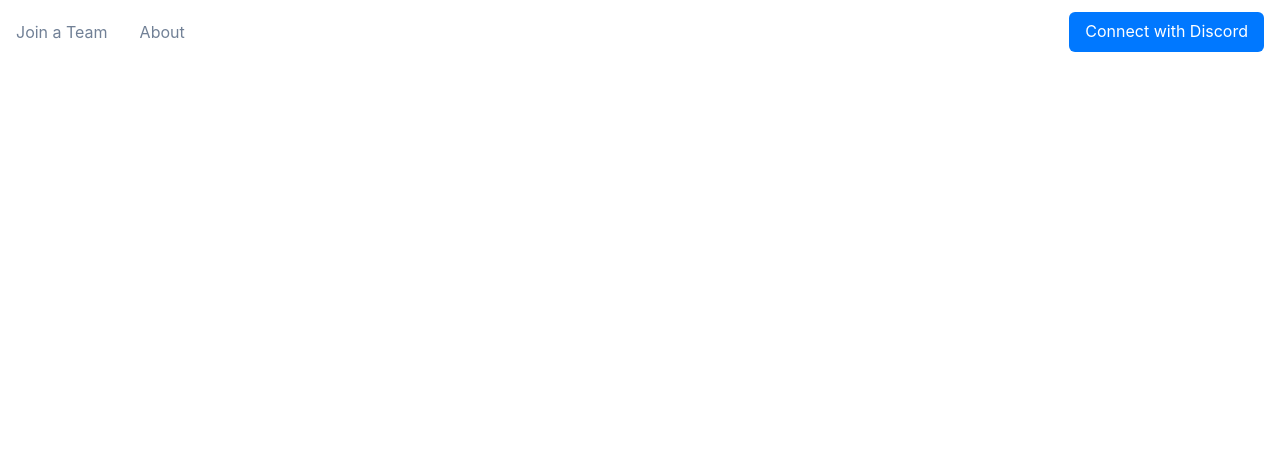
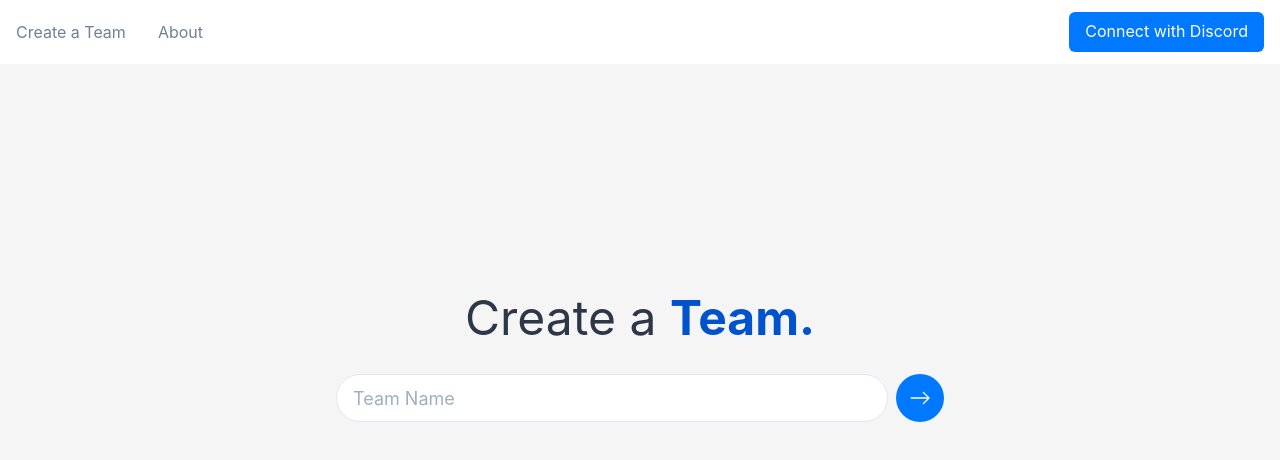
Before and after one commit to imalexhu/omada-frontend, a React (Create React App) app: page /createteam in a window 1280 px wide. Shown: the top 460 px of the page. Built offline with nearby package versions, Linux system fonts and the light colour scheme.

Commit message:
Started Create a Team Form

```diff
--- a/src/App.js
+++ b/src/App.js
@@ -6,7 +6,7 @@ import {
 } from "react-router-dom";
 
 import { Header } from "./components/Layout";
-import { Teams } from "./views";
+import { CreateTeam } from "./views";
 
 function App() {
 	return (
@@ -14,7 +14,7 @@ function App() {
 			<Header />
 			<Routes>
 				<Route path="/" element={null} />
-				<Route path="/teams" element={<Teams />} />
+				<Route path="/createteam" element={<CreateTeam />} />
 			</Routes>
 		</Router>
 	);
--- a/src/components/Layout/Header/Header.js
+++ b/src/components/Layout/Header/Header.js
@@ -13,7 +13,7 @@ import {
 
 const Header = () => {
     return (
-        <Box bg="white">
+        <Box w="100%" position="absolute" bg="white">
             <Container maxW="container.xl">
                 <Flex h={16} alignItems="center" justifyContent="space-between">
                     <HStack spacing={8}>
--- a/src/constants/navLinks.constants.js
+++ b/src/constants/navLinks.constants.js
@@ -1,8 +1,8 @@
 const navLinks = {
     defaultLinks: [
         {
-			name: "Join a Team",
-			to: "/teams",
+			name: "Create a Team",
+			to: "/createteam",
 		},
         {
             name: "About",
--- /dev/null
+++ b/src/views/CreateTeam/CreateTeam.js
@@ -0,0 +1,45 @@
+import React from "react";
+
+import {
+    Flex,
+    Container,
+    Box,
+    VStack,
+    HStack,
+    Input,
+    IconButton
+} from "@chakra-ui/react";
+import { BsArrowRight } from "react-icons/bs";
+
+const CreateTeam = () => {
+    return (
+        <React.Fragment>
+            <Flex h="100vh" bg="#F5F5F6" alignItems="center">
+                <Container maxW="container.sm">
+                    <VStack spacing={5} mb={24}>
+                        <Box
+                            fontSize={{ base: "4xl", md: "5xl" }}
+                            fontWeight={400}
+                            color="gray.700"
+                        >
+                            Create a{" "}
+                            <Box as="span" fontWeight={700} color="#0053CD">Team.</Box>
+                        </Box>
+                        <HStack w="100%" spacing={2}>
+                            <Input placeholder='Team Name' size='lg' bg="white" rounded="full" />
+                            <IconButton
+                                colorScheme="messenger"
+                                aria-label="Create a Team"
+                                size="lg"
+                                rounded="full"
+                                icon={<BsArrowRight size={22} />}
+                            />
+                        </HStack>
+                    </VStack>
+                </Container>
+            </Flex>
+        </React.Fragment>
+    );
+}
+
+export default CreateTeam;
--- a/src/views/index.js
+++ b/src/views/index.js
@@ -1,3 +1,4 @@
-import { default as Teams } from "./Teams/Teams";
+// import { default as Teams } from "./Teams/Teams";
+import { default as CreateTeam } from "./CreateTeam/CreateTeam";
 
-export { Teams }
+export { CreateTeam }
```
